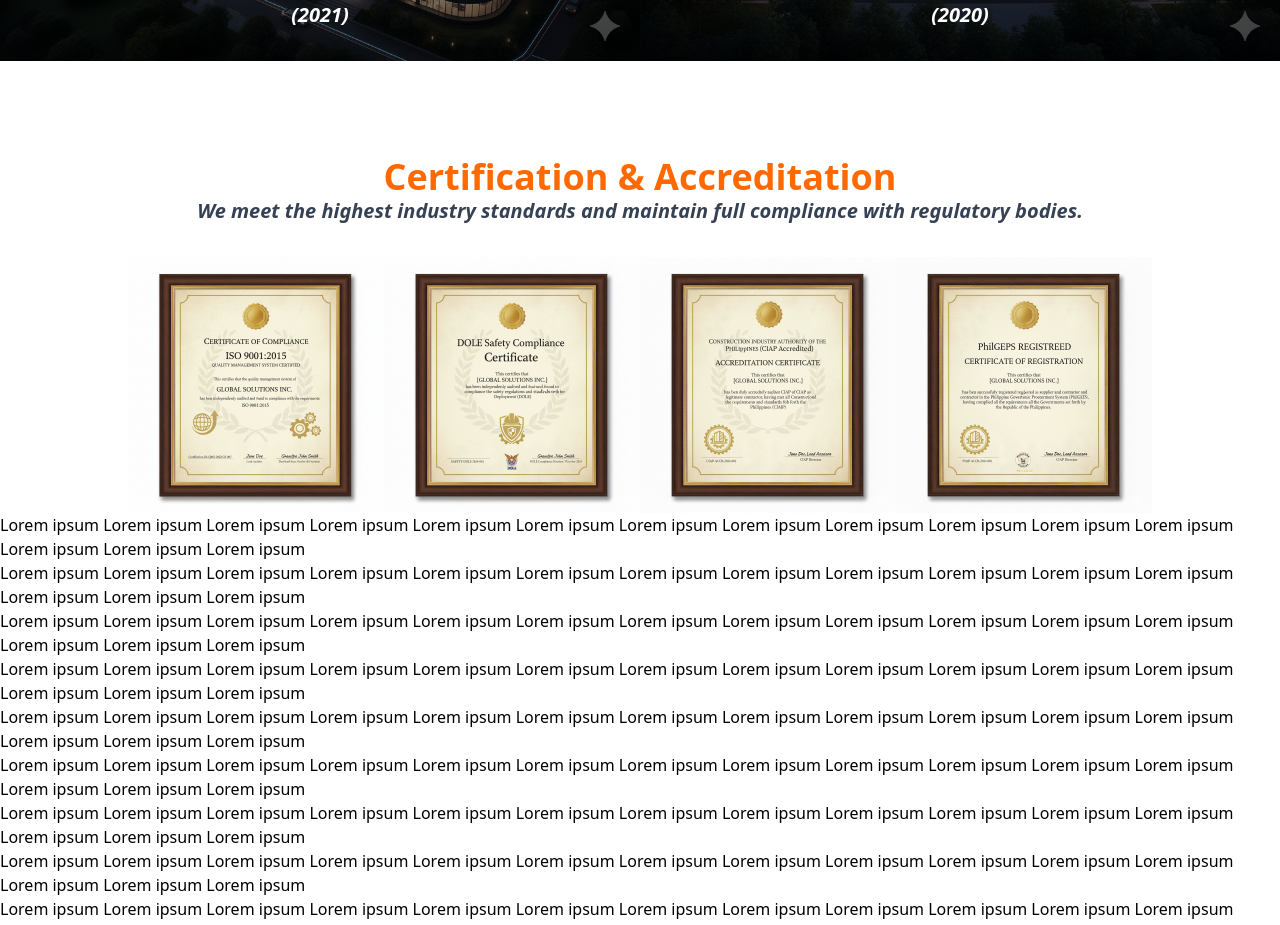
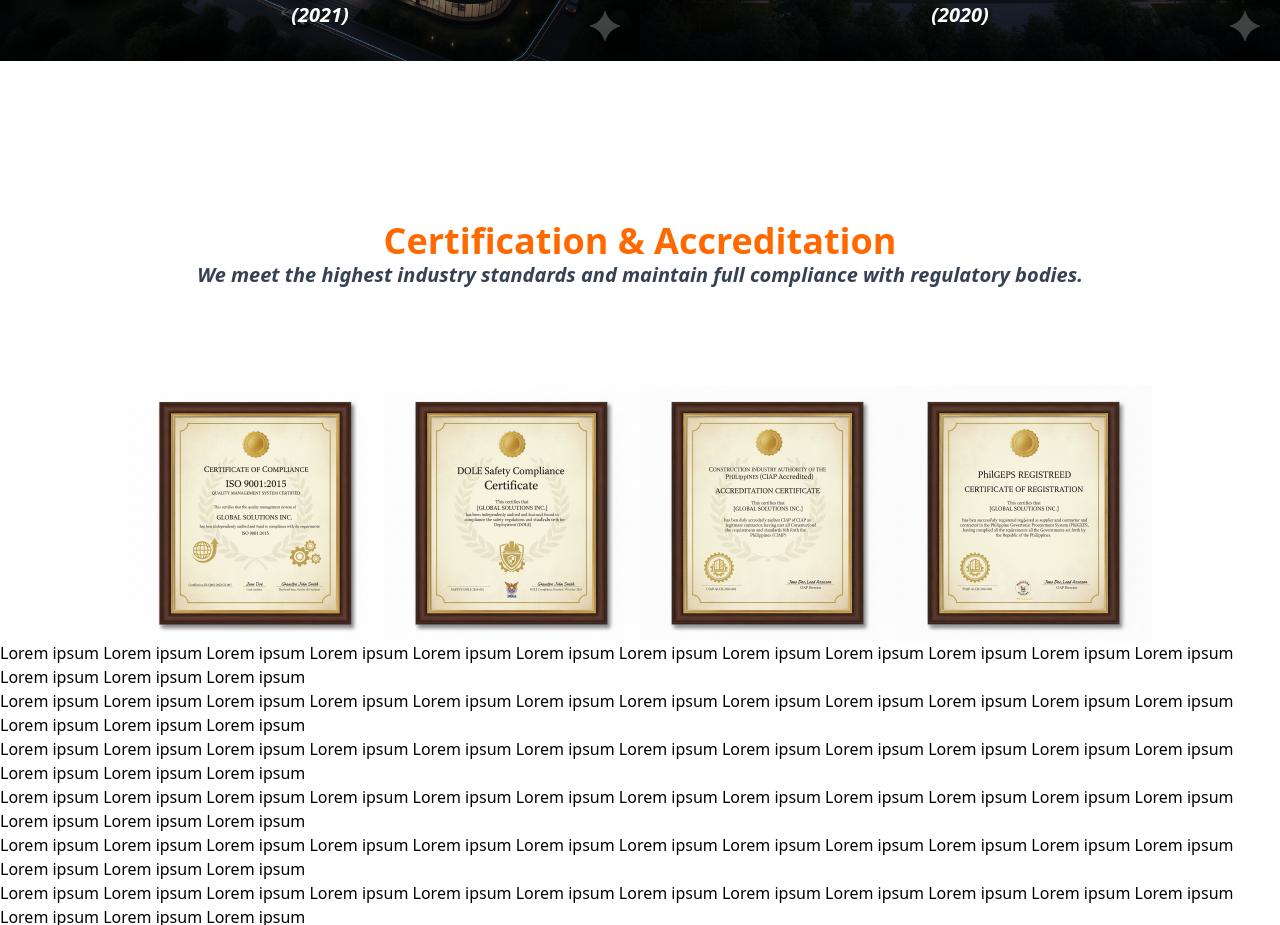
Before and after one commit to khianvictorycalderon/Exponentium-Construction, a React (Vite) app: page / in a window 1280 px wide. Shown: the part 3700-4625 px from the top of the page. Built offline with nearby package versions, Linux system fonts and the light colour scheme.

Commit message:
Updated to responsive padding top

```diff
--- a/src/sections/certificates.tsx
+++ b/src/sections/certificates.tsx
@@ -19,13 +19,13 @@
     ]
 
     return (
-        <section className="pt-8">
+        <section className="pt-8 md:pt-16 lg:pt-24">
             <SectionContainer className="text-center">
                 <>
                     <h2 className="text-2xl md:text-3xl lg:text-4xl text-orange-500 font-bold">Certification & Accreditation</h2>
                     <h3 className="text-base md:text-lg lg:text-xl italic text-gray-700 font-semibold">We meet the highest industry standards and maintain full compliance with regulatory bodies.</h3>
 
-                    <div className="flex flex-wrap pt-8">
+                    <div className="flex flex-wrap pt-8 md:pt-16 lg:pt-24">
                         {Certificates.map((item, index) => (
                             <CertificateCard
                                 key={`${item.image}-${index}`}
```
